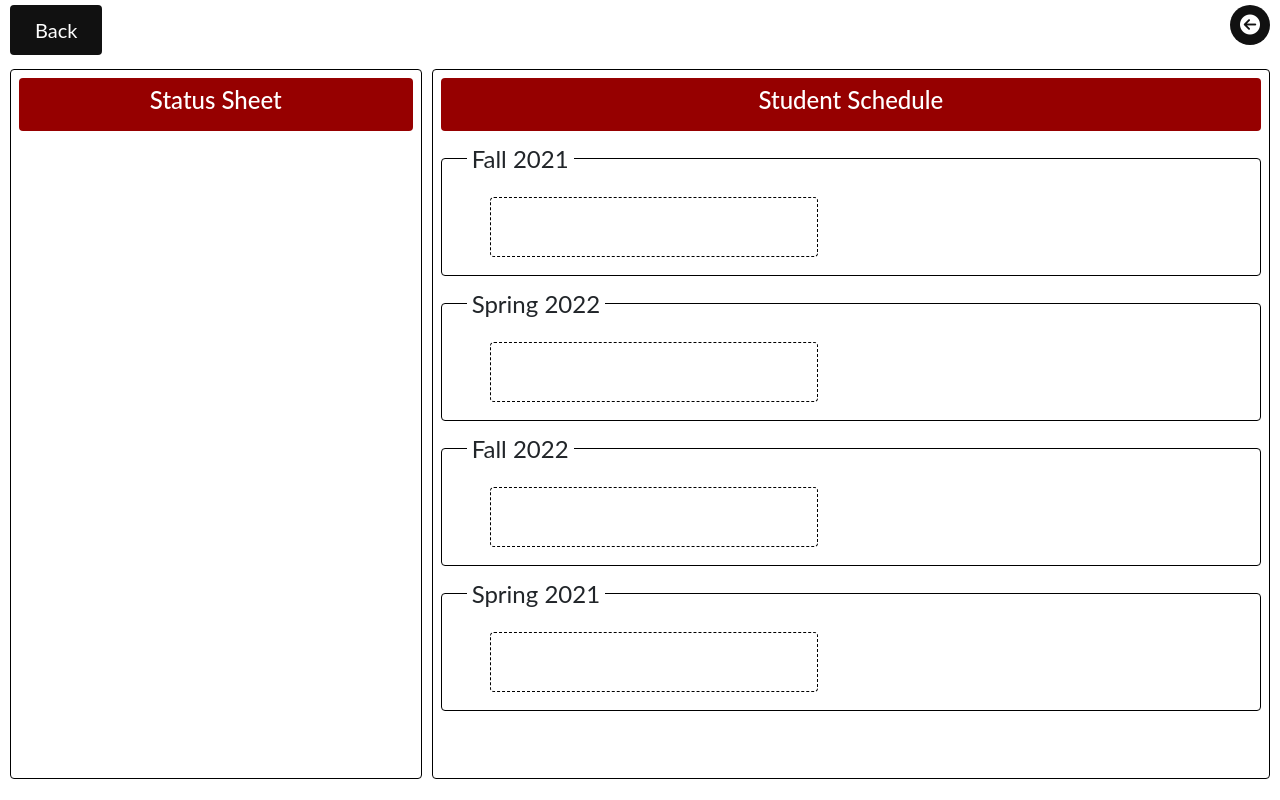
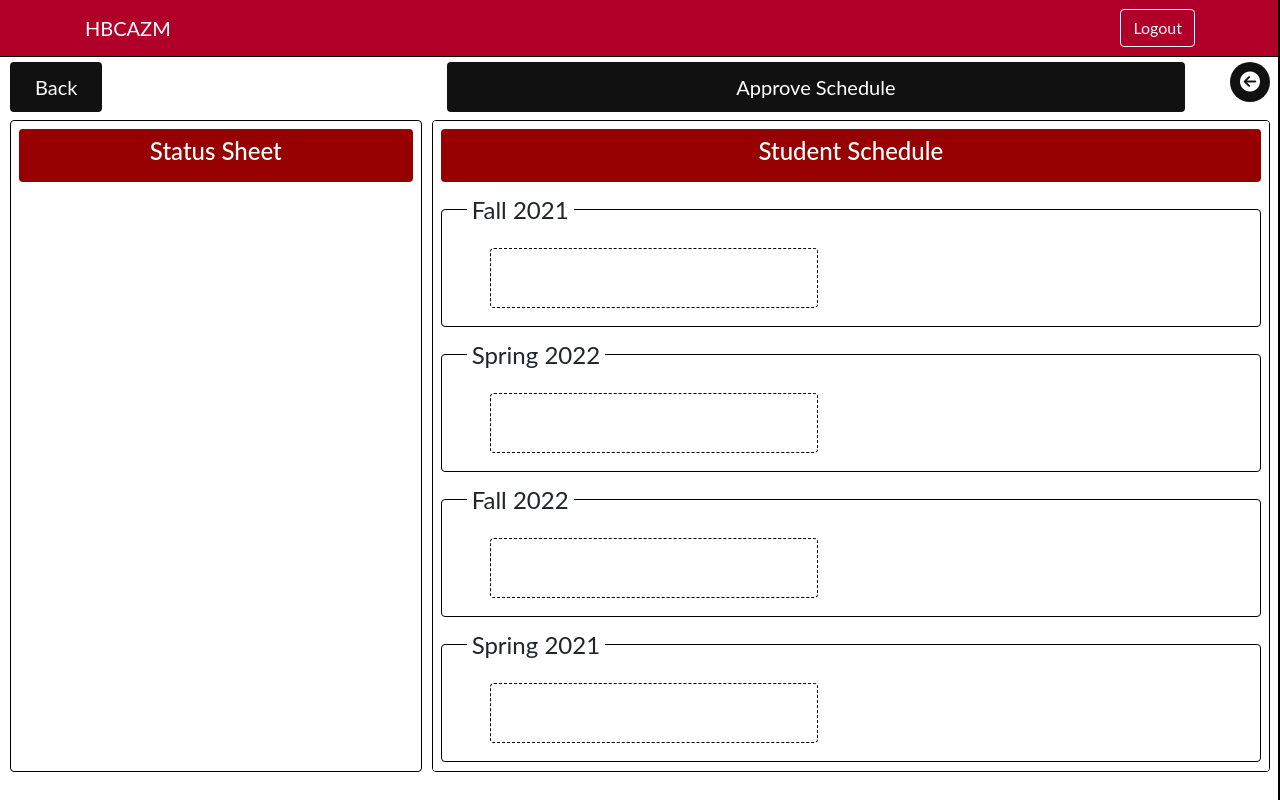
Before and after one commit to redParrot17/Senior-Project-CAZM, a Flask app: page /advisorSchReview/ in a window 1280 px wide. Run offline with Flask 2, Linux system fonts and the light colour scheme; data that the repository does not hold is empty; some libraries are stand-ins or nearby versions.

Commit message:
Fixed A LOT of the messed-upCSS/html things on my orignial page.

```diff
--- a/static/css/advisorStudentSchedule.css
+++ b/static/css/advisorStudentSchedule.css
@@ -3,21 +3,29 @@ body {
 }
 
 .sidebar {
-  height: 100%;
+  height: 100vh;
   width: 0;
   position: fixed;
   z-index: 1;
   top: 0;
   right: 0;
 
-  background-color: #ffffff;
-  overflow-x: hidden;
+  background-color: white;
   transition: 0.5s;
-  padding-top: 5px;
 }
 
 .sidebar-container{
   border: 1px solid black;
+}
+.course-container{
+  height: 100%;
+}
+.sidebar-container-inside{
+  border: 1px solid black;
+  flex : auto;
+  display: flex;
+  flex-direction: column;
+  height: 50%;
 }
 
 .topLeftRounded{
@@ -107,7 +115,7 @@ body {
 }
 
 #wrap{
-  height: 100vh;
+  height: 90vh;
 }
 .Scrollstyle::-webkit-scrollbar-track
 {
@@ -116,13 +124,13 @@ body {
 	background-color: #555;
 }
 
-#Scrollstyle::-webkit-scrollbar
+.Scrollstyle::-webkit-scrollbar
 {
 	width: 12px;
 	background-color: #555;
 }
 
-#Scrollstyle::-webkit-scrollbar-thumb
+.Scrollstyle::-webkit-scrollbar-thumb
 {
 	border-radius: 10px;
 	-webkit-box-shadow: inset 0 0 6px rgba(0,0,0,.3);
@@ -132,7 +140,6 @@ body {
 #mySidebar{
   display: flex;
   flex-flow: column;
-  height: 100%;
 }
 
 
@@ -147,12 +154,15 @@ body {
   margin-right: 0px;
   margin-left: 0px;
 }
+.rowDropDown {
+  flex-wrap: nowrap;
+}
 
 .outsideContainer{
   height: 100%;
   background-color: white;
   border: 1px solid black;
-  /* data-mdb-perfect-scrollbar='true' */
+  data-mdb-perfect-scrollbar='true'
 }
 
 .scheduleContainer{
@@ -161,8 +171,7 @@ body {
   margin-top: 10px;
   margin-bottom: 10px;
   padding-top: 10px;
-
-  /* data-mdb-perfect-scrollbar='true' */
+  data-mdb-perfect-scrollbar='true'
 }
 legend {
     width: auto;
@@ -176,11 +185,13 @@ legend {
 }
 
 .searchContainer{
-  flex: 1 1 auto;
+  /*flex: 1 1 auto;*/
   width: 100%;
   background-color: white;
-  display: flex;
+  /*display: flex;
   flex-direction: column;
+  height: 100%*/
+  flex-grow: 1;
 }
 .filterContainer{
   height: auto;
@@ -212,23 +223,22 @@ legend {
   .sidebar {padding-top: 15px;}
   .sidebar a {font-size: 18px;}
 }
-
+ .top-row{
+   height: 10%;
+ }
 
 .search {
-width: 100%;
-padding-left: 5%;
-padding-right: 5%;
 position: relative;
 display: flex;
+width: 100%;
 }
 
 .searchTerm {
 width: 100%;
 height: 36px;
-border: 3px solid black;
+border: 1px solid black;
 border-right: none;
 padding: 5px;
-border-radius: 5px 0 0 5px;
 outline: none;
 color: black;
 }
@@ -240,11 +250,10 @@ color: black;
 .searchButton {
 width: 40px;
 height: 36px;
-border: 3px solid black;
+border: 1px solid black;
 background: white;
 text-align: center;
 color: black;
-border-radius: 0 5px 5px 0;
 cursor: pointer;
 font-size: 20px;
 }
@@ -255,6 +264,7 @@ background-color: #960000;
 color: white;
 padding-left: 10px;
 margin-bottom: 10px;
+border-bottom: solid black;
 }
 
 .ScheduleheaderText{
@@ -360,10 +370,32 @@ color: white !important;
   flex: 1 1 auto;
 }
 
+.border-bottom{
+  border-bottom: 1px solid black !important;
+}
+
 .form-group{
   margin-bottom: 0px;
+}
+
+.form-border-semester{
+  border-top: 1px solid black !important;
+  border-bottom: 1px solid black !important;
+  border-left: 0px solid black !important;
+  border-right: .5px solid black !important;
+}
+
+.form-border-year{
+  border-top: 1px solid black !important;
+  border-bottom: 1px solid black !important;
+  border-left: .5px solid black !important;
+  border-right: 0px solid black !important;
 }
 
 .height-row{
   min-height: 3rem;
 }
+
+.navbar{
+  height : 10%;
+}
--- a/static/js/side-bar.js
+++ b/static/js/side-bar.js
@@ -3,23 +3,28 @@ function toggleSideBar(event){
   if(btn.classList.contains("selected")){
     document.getElementById("mySidebar").style.width = "0";
     document.getElementById("middle").style.marginRight= "0";
+    document.getElementById("nav").style.marginRight= "0";
     btn.classList.remove("selected");
     btn.innerHTML='<i class=" openbtn fas fa-arrow-circle-left rounded-circle" ></i>';
   }
   else{
     btn.classList.add("selected");
-    document.getElementById("mySidebar").style.width = "275px";
-    document.getElementById("middle").style.marginRight = "275px";
+    document.getElementById("mySidebar").style.width = "25%";
+    document.getElementById("middle").style.marginRight = "25%";
+    document.getElementById("nav").style.marginRight = "25%";
+
     btn.innerHTML='<i class=" openbtn fas fa-arrow-circle-right rounded-circle" ></i>';
   }
 
 }
 function openNav() {
-  document.getElementById("mySidebar").style.width = "275px";
-  document.getElementById("middle").style.marginRight = "275px";
+  document.getElementById("mySidebar").style.width = "50hw";
+  document.getElementById("middle").style.marginRight = "50hw";
+  //document.getElementById("nav").style.marginRight = "275px";
 }
 
 function closeNav() {
   document.getElementById("mySidebar").style.width = "0";
   document.getElementById("middle").style.marginRight= "0";
+  //document.getElementById("nav").style.marginRight= "0";
 }
--- a/templates/advisorStudentScheduleReview.html
+++ b/templates/advisorStudentScheduleReview.html
@@ -23,15 +23,25 @@
 </head>
 <body>
 
-  <div class="row" id="wrap">
+  <!-- Navigation Bar -->
+  <nav class="navbar navbar-dark border-bottom" id="nav" style="background-color: #B0002A;">
+      <div class="container">
+          <a class="navbar-brand">HBCAZM</a>
+          <form class="form-inline" action="/logout" method="post">
+              <button class="btn btn-outline-light my-2 my-sm-0" type="submit">Logout</button>
+          </form>
+      </div>
+  </nav>
+
+  <div class="row top-row" id="wrap">
     <div class="col-4 " id="left">
       <!-- <div class="row-1"> -->
-        <div class="height-row">
+        <div class="row">
           <button class="backbtn rounded" onclick="window.location.href = '/studentProfile'">Back</button>
         </div>
       <!-- </div>
       <div class="row-2"> -->
-        <div id=req-list class="container outsideContainer mt-3 p-2 mb-3 rounded overflow-auto Scrollstyle" >
+        <div id=req-list class="container outsideContainer mt-2 p-2 rounded overflow-auto Scrollstyle" >
           <div class="SSheaderText rounded p-2">
             <h4> Status Sheet </h4>
           </div>
@@ -46,9 +56,9 @@
     </div>
 
     <div class="col" id="middle">
-      <div class="row height-row">
-        <div class="col-8">
-          <button class="button approvebtn rounded hide" type="button">Approve Schedule</button>
+      <div class="row">
+        <div class="col-11">
+          <button class="button approvebtn rounded" type="button">Approve Schedule</button>
         </div>
         <div class="ml-auto" onclick="toggleSideBar(event)">
 
@@ -57,7 +67,7 @@
           <!-- <button class="openbtn rounded-circle" onclick="toggleSideBar(event)"><i class="fas fa-arrow-circle-left"></i></button> -->
         </div>
       </div>
-      <div class="container outsideContainer mt-3 p-2 mb-3 rounded overflow-auto Scrollstyle">
+      <div class="container outsideContainer mt-2 p-2 rounded overflow-auto Scrollstyle">
         <div class="SSheaderText rounded p-2">
           <h4> Student Schedule </h4>
         </div>
@@ -80,45 +90,46 @@
 
 
 
-<div id="mySidebar" class="sidebar">
-  <div class="height-row">
-    <div class="search">
-      <input type="text" id="search-bar" class="searchTerm" placeholder="Search">
-      <button  type="submit" id="search-button" class="searchButton">
+<div id="mySidebar" class="sidebar sidebar-container">
+  <div class="row mb-1 mt-1">
+    <div class="search m-2">
+      <input type="text" id="search-bar" class="rounded-left searchTerm" placeholder="Search">
+      <button  type="submit" id="search-button" class="searchButton rounded-right">
         <i class="fa fa-search"></i>
      </button>
    </div>
   </div>
 
-  <div class="rounded sidebar-container mt-3 pt-2 mb-3">
-    <div class="container filterContainer  mb-3 rounded">
+  <div class="rounded sidebar-container-inside m-2">
+      <div class="container filterContainer rounded">
         <div class="headerText rounded-top">
           Filters
         </div>
-      <label class="Checkcontainer">Pre-requisites Met
+        <label class="Checkcontainer overflow-hidden">Pre-requisites Met
           <input type="checkbox">
           <span class="checkmark"></span>
         </label>
 
-      <label class="Checkcontainer">Major requirement
+        <label class="Checkcontainer overflow-hidden">Major requirement
           <input type="checkbox">
           <span class="checkmark"></span>
         </label>
 
-      <label class="Checkcontainer">Hide Previous Courses
+        <label class="Checkcontainer overflow-hidden">Hide Previous Courses
           <input type="checkbox">
           <span class="checkmark"></span>
         </label>
 
-      <label class="Checkcontainer">Show Intersessions
+        <label class="Checkcontainer overflow-hidden">Show Intersessions
           <input type="checkbox">
           <span class="checkmark"></span>
         </label>
       </div>
-    <div class="container searchContainer mt-3 p-0 mb-3 rounded overflow-auto Scrollstyle" >
-      <div class="row">
+
+      <div class="container searchContainer p-0 rounded overflow-hidden" >
+        <div class="row rowDropDown">
           <div class="form-group  col-7 p-0">
-          <select class="form-control dropdown topLeftRounded">
+            <select class="form-control form-border-semester dropdown topLeftRounded">
               <option value="Semester">Semester:</option>
               <option value="Fall">Fall</option>
               <option value="Spring">Spring</option>
@@ -129,7 +140,7 @@
             </select>
           </div>
           <div class="form-group  col-5 p-0">
-          <select class="form-control dropdown topRightRounded">
+            <select class="form-control form-border-year dropdown topRightRounded">
               <option value="Year">Year:</option>
               <option value="2021">2021</option>
               <option value="2022">2022</option>
@@ -139,7 +150,7 @@
             </select>
           </div>
         </div>
-      <div class="rounded-bottom" id="course-container">
+        <div class="container course-container rounded-bottom overflow-auto Scrollstyle" id="course-container">
           {% for course in allCourses %}
             <div id="{{course.courseCode}}" year="{{course.year}}" semester="{{course.semester}}" class="drag_item" draggable="true" ondragstart="drag(event)" ondragend="dragEnd(event)">
               <i class="fas fa-arrows-alt"></i>
--- a/templates/advisorViewingStudent.html
+++ b/templates/advisorViewingStudent.html
@@ -70,7 +70,7 @@
         </div>
       </div>
       <div class="col">
-        <div class="landing-schedule rounded overflow-auto p-2" id="Scrollstyle">
+        <div class="landing-schedule rounded overflow-auto p-2 Scrollstyle" id = "scrollbar">
           <div class="SSheaderText rounded p-2">
             <h4> Course Schedule </h4>
           </div>
@@ -121,7 +121,7 @@
   <script>
     document.getElementById("printScheduleBtn").onclick = function () {
       var element1 = document.getElementById("StudentInfo");
-      var element2 = document.getElementById("Scrollstyle");
+      var element2 = document.getElementById("scrollbar");
       element2.style.height = "auto";
       html2pdf().set({ pagebreak: {avoid: '.schedule-semester'}}).from(element1).toPdf().get('pdf').then(function (pdf) {
         pdf.addPage();
--- a/templates/studentLanding.html
+++ b/templates/studentLanding.html
@@ -60,9 +60,9 @@
             </div>
 
             <!-- Schedule Overview -->
-            <div class="col bg-gcc-primary landing-schedule overflow-auto" id="Scrollstyle">
+            <div class="col bg-gcc-primary landing-schedule overflow-auto rounded" id="Scrollstyle">
                 {% for schedule in studentSchedule %}
-                <div class="schedule-semester">
+                <div class="schedule-semester rounded">
                     <h4>{{schedule.get("semester")}} {{schedule.get("year")}}</h4>
 
                     {% for class in schedule.get("classes") %}
```
Lines whose indentation alone changed are shown as unchanged.
